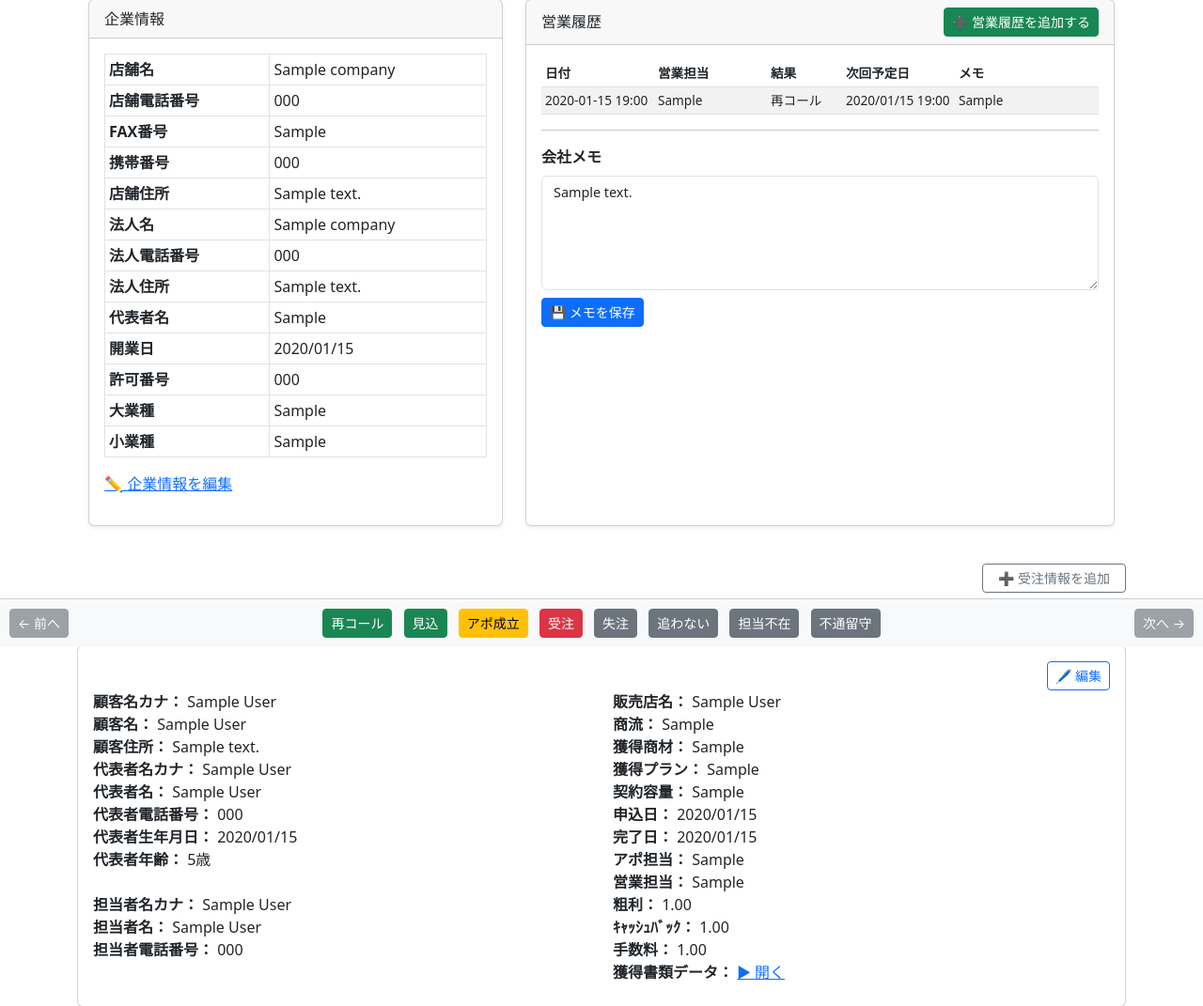
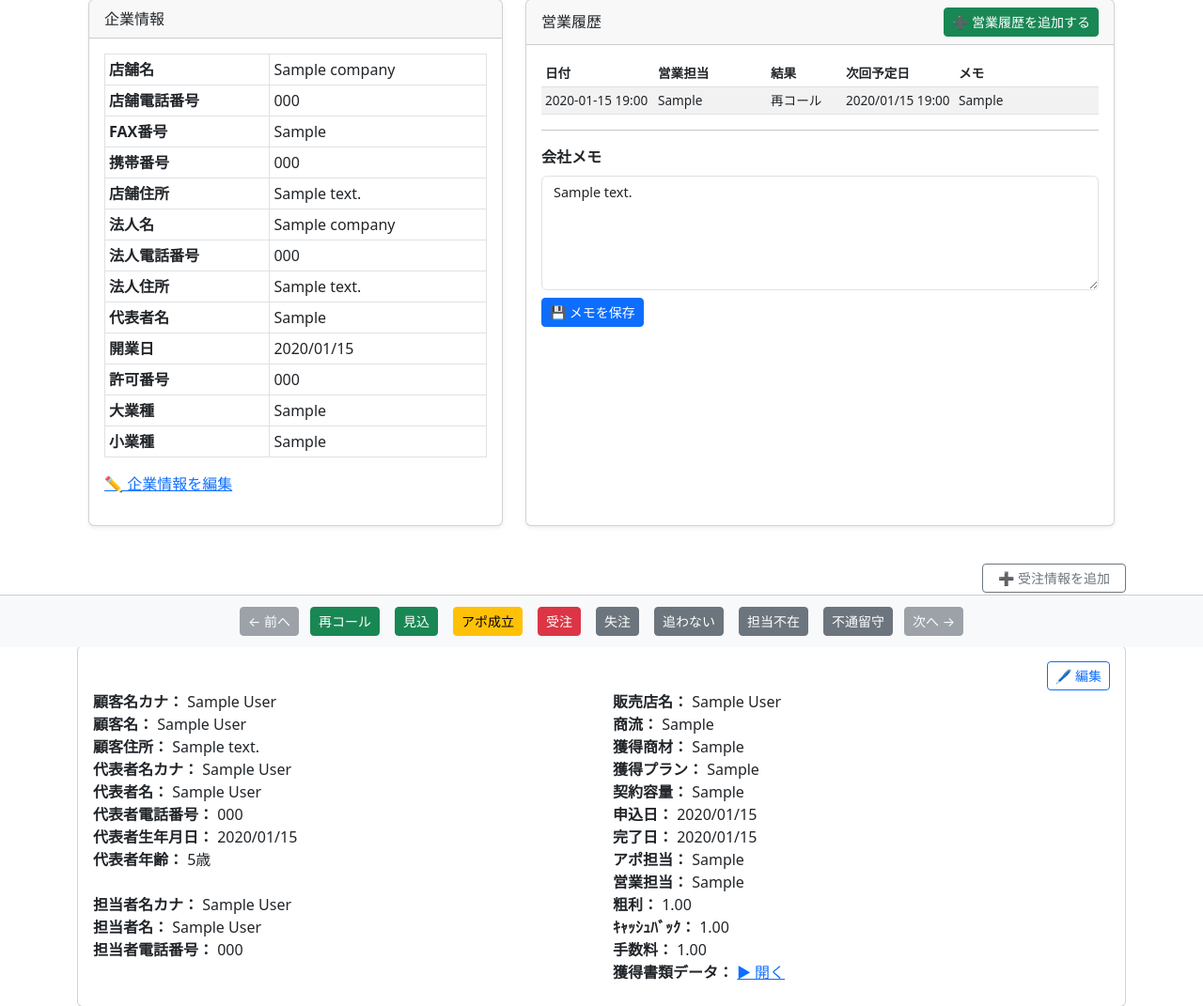
Before and after one commit to Jitian426/saleslist, a Django app: page /company/1/ in a window 1280 px wide. Shown: the part 111-1182 px from the top of the page at 94% size. Run offline with Django 5.2, Linux system fonts and the light colour scheme; a user stored in the database is signed in; tables that the repository leaves empty hold one stand-in row (values such as "Sample post"); data that the repository does not hold is empty.

Commit message:
営業結果ボタン修正5

```diff
--- a/saleslist/templates/company_detail.html
+++ b/saleslist/templates/company_detail.html
@@ -189,20 +189,17 @@
     </div>
 
   <!-- 営業結果ボタン群（画面下固定） -->
-  <div id="sales-result-buttons" style="position: fixed; bottom: 0; left: 0; right: 0; background: #f8f9fa; padding: 10px; border-top: 1px solid #ccc; z-index: 9999;">
-    <div class="d-flex justify-content-between align-items-center flex-wrap">
+  <div id="sales-result-buttons" style="position: fixed; bottom: 0; left: 0; right: 0; background: #f8f9fa; padding: 12px 20px; border-top: 1px solid #ccc; z-index: 9999;">
+    <div class="d-flex flex-wrap justify-content-center align-items-center gap-2">
 
-    <!-- 前へボタン -->
-    <div class="flex-shrink-0 me-2">
+      <!-- 前へボタン -->
       {% if prev_company %}
         <a href="{% url 'saleslist:company_detail' prev_company.id %}?{{ query_params }}" class="btn btn-secondary btn-sm">← 前へ</a>
       {% else %}
         <button class="btn btn-secondary btn-sm" disabled>← 前へ</button>
       {% endif %}
-    </div>
 
-    <!-- 営業結果ボタン群（中央） -->
-    <div class="flex-grow-1 text-center">
+      <!-- 営業結果ボタン群 -->
       {% for result in sales_results %}
         <button
           class="btn btn-sm mx-1 open-modal-btn {{ result|result_color_class }}"
@@ -214,15 +211,14 @@
           {{ result }}
         </button>
       {% endfor %}
-    </div>
 
-    <!-- 次へボタン -->
-    <div class="flex-shrink-0 ms-2">
+      <!-- 次へボタン -->
       {% if next_company %}
         <a href="{% url 'saleslist:company_detail' next_company.id %}?{{ query_params }}" class="btn btn-secondary btn-sm">次へ →</a>
       {% else %}
         <button class="btn btn-secondary btn-sm" disabled>次へ →</button>
       {% endif %}
+
     </div>
   </div>
 
```
